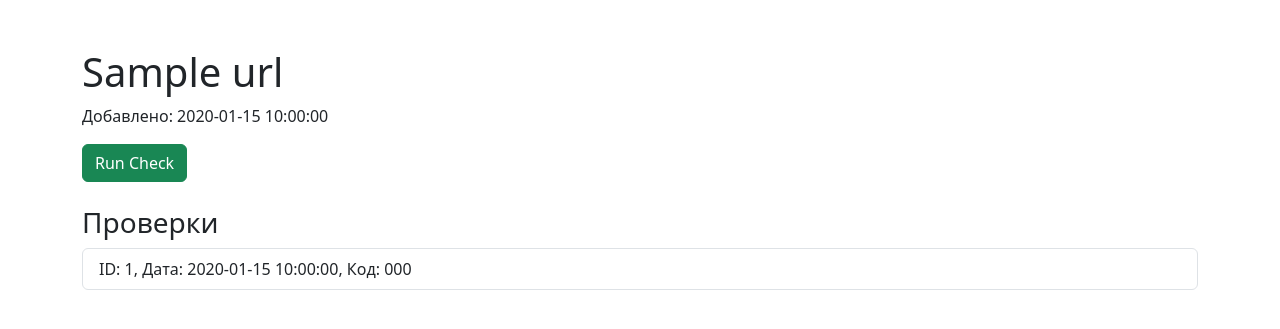
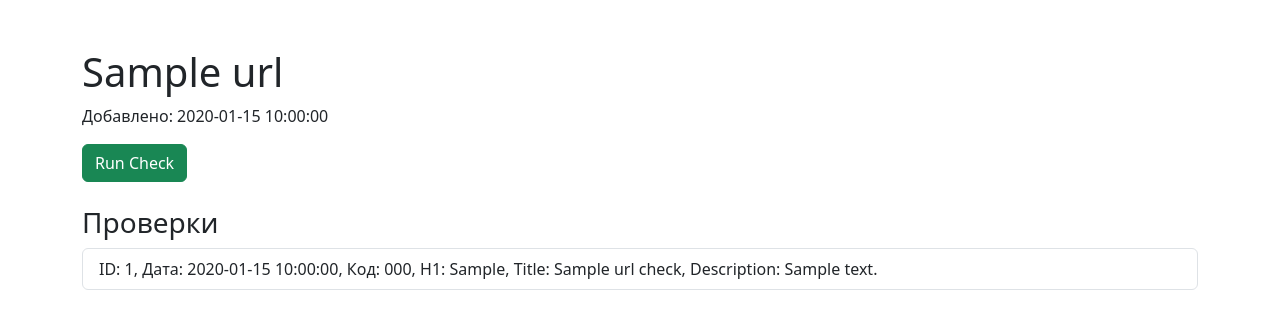
Before and after one commit to Denwien/python-project-83, a Flask app: page /urls/1 in a window 1280 px wide. Shown: the part 56-385 px from the top of the page. Run offline with Flask 3, Linux system fonts and the light colour scheme; a database or web service that is not in the repository returns one stand-in record (values such as "Sample title"); some libraries are stand-ins or nearby versions.

Commit message:
Добавлен SEO-анализ и обновлены шаблоны

```diff
--- a/page_analyzer/app.py
+++ b/page_analyzer/app.py
@@ -4,6 +4,7 @@ from urllib.parse import urlparse
 
 import requests
 from requests.exceptions import RequestException
+from bs4 import BeautifulSoup
 from flask import Flask, render_template, request, redirect, url_for, flash
 from dotenv import load_dotenv
 from validators import url as validate_url
@@ -51,10 +52,7 @@ def urls_create():
                 url_id = row[0]
                 flash('Страница успешно добавлена', 'success')
             else:
-                cur.execute(
-                    'SELECT id FROM urls WHERE name = %s',
-                    (normalized_url,)
-                )
+                cur.execute('SELECT id FROM urls WHERE name = %s', (normalized_url,))
                 url_id = cur.fetchone()[0]
                 flash('Страница уже существует', 'info')
 
@@ -77,7 +75,6 @@ def urls_index():
             '''
         )
         urls = cur.fetchall()
-
     return render_template('urls.html', urls=urls)
 
 
@@ -85,15 +82,12 @@ def urls_index():
 def url_show(id):
     conn = get_connection()
     with conn.cursor(cursor_factory=RealDictCursor) as cur:
-        cur.execute(
-            'SELECT * FROM urls WHERE id = %s',
-            (id,)
-        )
+        cur.execute('SELECT * FROM urls WHERE id = %s', (id,))
         url = cur.fetchone()
 
         cur.execute(
             '''
-            SELECT id, status_code, created_at
+            SELECT id, status_code, h1, title, description, created_at
             FROM url_checks
             WHERE url_id = %s
             ORDER BY created_at DESC
@@ -110,21 +104,34 @@ def create_check(url_id):
     conn = get_connection()
 
     try:
+        # Получаем URL
         with conn.cursor() as cur:
             cur.execute('SELECT name FROM urls WHERE id = %s', (url_id,))
             url = cur.fetchone()[0]
 
+        # Запрос к сайту
         response = requests.get(url, timeout=5)
         response.raise_for_status()
 
+        # SEO-анализ через BeautifulSoup
+        soup = BeautifulSoup(response.text, 'html.parser')
+        h1_tag = soup.find('h1')
+        title_tag = soup.find('title')
+        meta_desc_tag = soup.find('meta', attrs={'name': 'description'})
+
+        h1 = h1_tag.get_text(strip=True) if h1_tag else None
+        title = title_tag.get_text(strip=True) if title_tag else None
+        description = meta_desc_tag['content'].strip() if meta_desc_tag and meta_desc_tag.get('content') else None
+
+        # Сохраняем проверку
         with conn:
             with conn.cursor() as cur:
                 cur.execute(
                     '''
-                    INSERT INTO url_checks (url_id, status_code, created_at)
-                    VALUES (%s, %s, %s)
+                    INSERT INTO url_checks (url_id, status_code, h1, title, description, created_at)
+                    VALUES (%s, %s, %s, %s, %s, %s)
                     ''',
-                    (url_id, response.status_code, datetime.now())
+                    (url_id, response.status_code, h1, title, description, datetime.now())
                 )
 
         flash('Страница успешно проверена', 'success')
@@ -136,3 +143,7 @@ def create_check(url_id):
         conn.close()
 
     return redirect(url_for('url_show', id=url_id))
+
+
+if __name__ == '__main__':
+    app.run(debug=True)
--- a/page_analyzer/templates/url.html
+++ b/page_analyzer/templates/url.html
@@ -17,17 +17,18 @@
   <h1>{{ url.name }}</h1>
   <p>Добавлено: {{ url.created_at }}</p>
 
-    <!-- Форма для запуска проверки -->
   <form action="{{ url_for('create_check', url_id=url.id) }}" method="post" class="mb-4">
-      <button type="submit" class="btn btn-success" data-test="checks">Run Check</button>
+    <button type="submit" class="btn btn-success">Run Check</button>
   </form>
 
   <h3>Проверки</h3>
   {% if url_checks %}
-      <ul class="list-group" data-test="checks">
+    <ul class="list-group">
       {% for check in url_checks %}
         <li class="list-group-item">
-            ID: {{ check.id }}, Дата: {{ check.created_at }}, Код: {{ check.status_code }}
+          ID: {{ check.id }}, Дата: {{ check.created_at }}, Код: {{ check.status_code }},
+          H1: {{ check.h1 or '-' }}, Title: {{ check.title or '-' }},
+          Description: {{ check.description or '-' }}
         </li>
       {% endfor %}
     </ul>
--- a/page_analyzer/templates/urls.html
+++ b/page_analyzer/templates/urls.html
@@ -18,13 +18,10 @@
   <ul class="list-group">
     {% for url in urls %}
       <li class="list-group-item d-flex justify-content-between align-items-center">
-          <!-- Ссылка на страницу конкретного URL -->
         <a href="{{ url_for('url_show', id=url.id) }}">{{ url.name }}</a>
-
         {% if url.last_check %}
           <span class="badge bg-secondary">
-              Последняя проверка: {{ url.last_check }}
-              {% if url.status_code %} | Код: {{ url.status_code }}{% endif %}
+            Последняя проверка: {{ url.last_check }} / Код: {{ url.status_code or '-' }}
           </span>
         {% else %}
           <span class="badge bg-warning text-dark">Проверок нет</span>
```
Also changed, not shown: 1 other file. Lines whose indentation alone changed are shown as unchanged.
